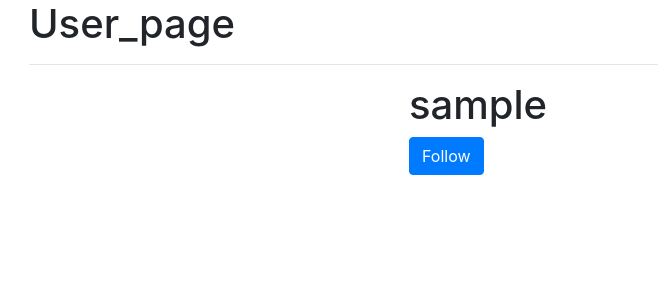
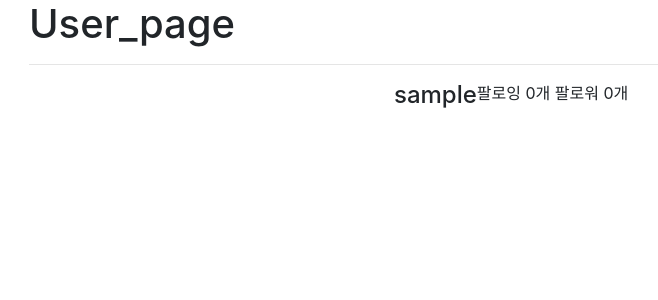
Before and after one commit to Lagom92/fake-insta, a Django app: template accounts/templates/accounts/user_page.html in a window 1280 px wide. Shown: the part 56-356 px from the top of the page, without its empty margins (56-714 px from the left). Run offline with Django 3.2, Linux system fonts and the light colour scheme; the template is opened without the code that fills it: values that come from a table or form of the project are taken from there, others are empty; the visitor is signed in with stand-in values (Sample User, id 1); data comes from the database, SQL or seed files in the repository; some libraries are stand-ins or nearby versions.

Commit message:
팔로잉,팔로워 버튼

```diff
--- a/accounts/templates/accounts/user_page.html
+++ b/accounts/templates/accounts/user_page.html
@@ -10,17 +10,23 @@
             <!--프로필 이미지-->
         </div>
         <div class="col-8">
+            <div class="row">
             <!--유저 정보-->
-            <h1>{{user_info.username}}</h1>
+            <h4>{{user_info.username}}</h4>
             <!--follow-->
-            {% if user_info in user.followings.all %}
-            <a href = "{% url 'accounts:follow' user_info.id %}" class="btn btn-danger">Follow</a>
-            {% else %}
-            <a href = "{% url 'accounts:follow' user_info.id %}" class="btn btn-primary">Follow</a>
+            {% if user != user_info %}
+                {% if user_info in user.followings.all %}
+                <a href = "{% url 'accounts:follow' user_info.id %}" class="btn btn-light">팔로잉</a>
+                {% else %}
+                <a href = "{% url 'accounts:follow' user_info.id %}" class="btn btn-primary">팔로우</a>
+                {% endif %}
             {% endif %}
+            <br>
+            <p class="card-text">팔로잉 {{user_info.followings.count}}개    팔로워 {{user_info.followers.count}}개</p>
+
+            </div>
         </div>
     </div>
-
     <!--사용자 정보 출력 끝-->
     <!--작성글 출력 시작-->
     <div class="card-columns">
```
Also changed, not shown: media/posts/images/aa_SiAZFIH.jpg (added), media/posts/images/aaa_cFBxoWE.jpg (added), media/posts/images/b_eSqMoct.jpg (added), media/posts/images/bb_ZK26Wu0.jpg (added).
